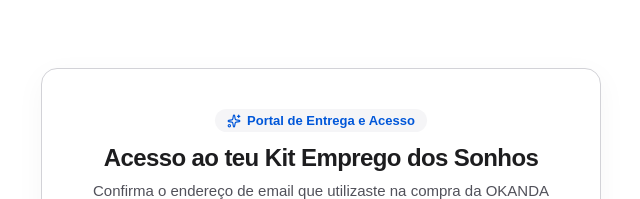
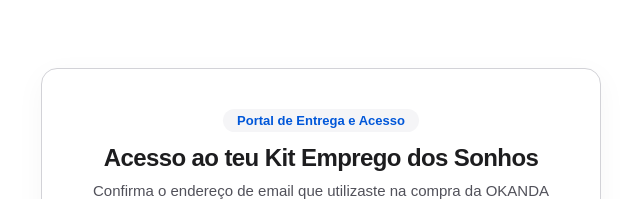
Before and after one commit to kiumaa/kit-emprego-dos-sonhos-pt, a Next.js app: page /acesso in a window 1280 px wide. Shown: the top 199 px of the page, without its empty margins (319-959 px from the left). Built offline with nearby package versions, Linux system fonts and the light colour scheme; no server answers; a web font is replaced by a local one.

Commit message:
fix(ui): remover icon sparkles da pill do portal de acesso

```diff
--- a/src/app/acesso/access-client.tsx
+++ b/src/app/acesso/access-client.tsx
@@ -3,7 +3,7 @@
 import { useState, useEffect } from 'react';
 import { useSearchParams, useRouter } from 'next/navigation';
 import Link from 'next/link';
-import { CheckCircle2, ShieldCheck, ArrowRight, Mail, KeyRound, AlertCircle, Sparkles } from 'lucide-react';
+import { CheckCircle2, ShieldCheck, ArrowRight, Mail, KeyRound, AlertCircle } from 'lucide-react';
 
 export function AccessClient() {
   const searchParams = useSearchParams();
@@ -123,8 +123,7 @@ export function AccessClient() {
             style={{
               display: 'inline-flex',
               alignItems: 'center',
-              gap: '6px',
-              padding: '4px 12px',
+              padding: '4px 14px',
               borderRadius: '20px',
               backgroundColor: 'var(--color-surface)',
               color: 'var(--color-accent)',
@@ -133,7 +132,6 @@ export function AccessClient() {
               marginBottom: '12px',
             }}
           >
-            <Sparkles size={14} />
             <span>Portal de Entrega e Acesso</span>
           </div>
 
```
